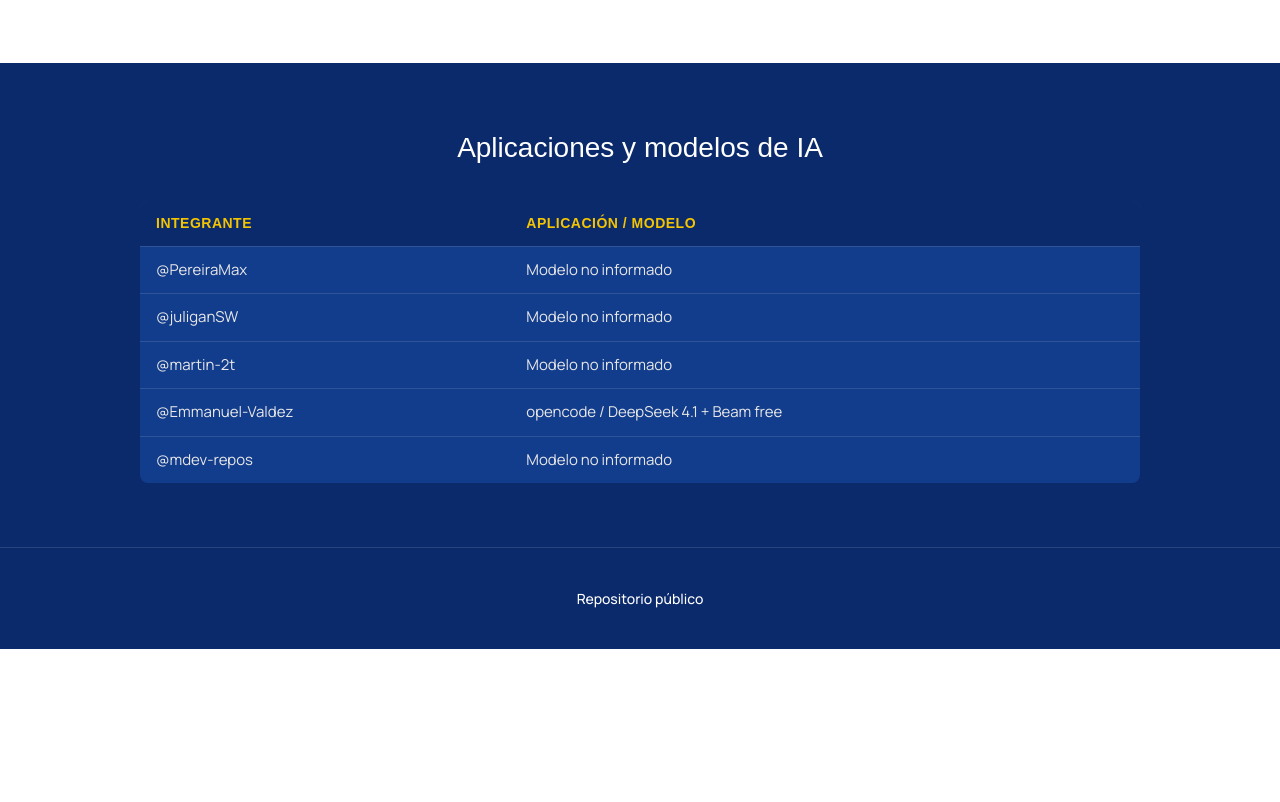
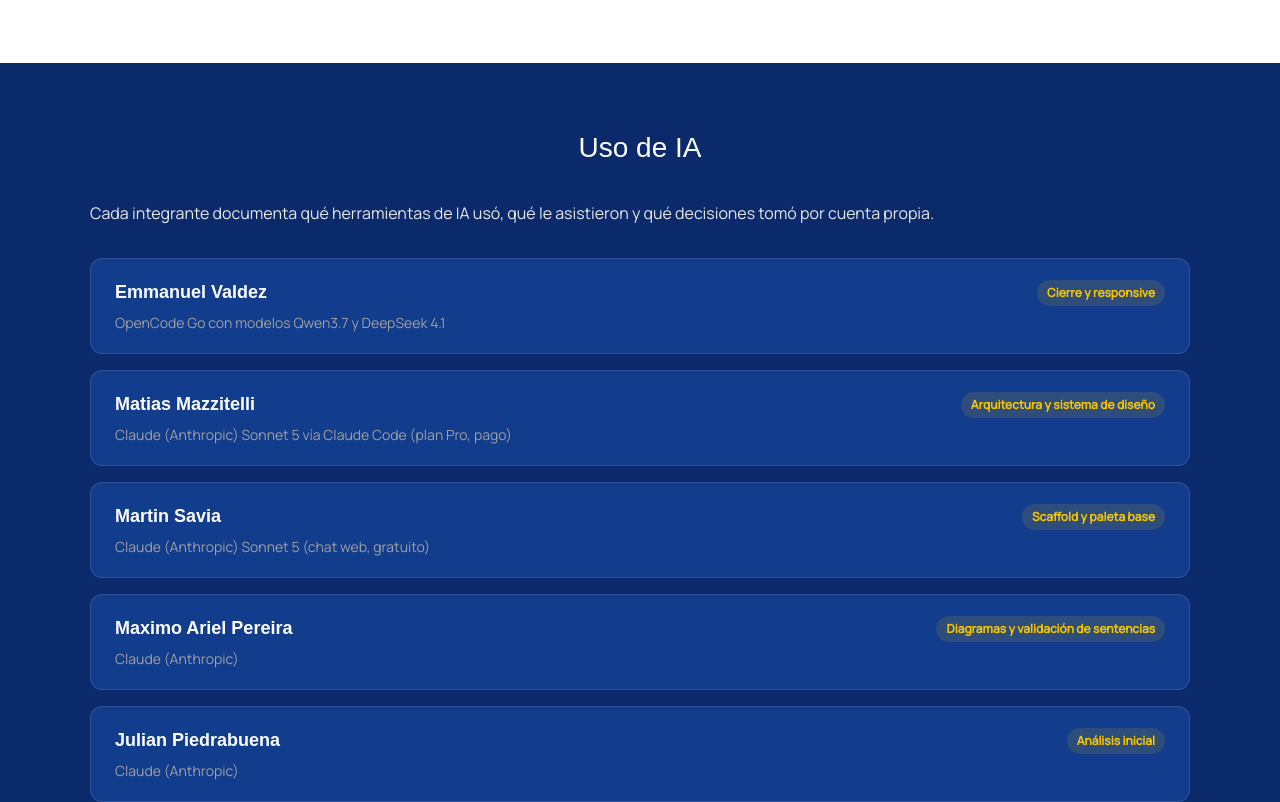
Before and after one commit to Emmanuel-Valdez/matchdeverdad-landing, a React (Vite) app: page / in a window 1280 px wide. Shown: the part 4841-5643 px from the top of the page. Before the commit the page ends 5490 px from the top, so only its background shows below. Built offline with nearby package versions, Linux system fonts and the light colour scheme; a web font is replaced by a local one.

Commit message:
feat: sección Uso de IA con cards expandibles, cleanup CSS huérfano

```diff
--- a/src/App.jsx
+++ b/src/App.jsx
@@ -5,6 +5,7 @@ import Propuestas from './components/Propuestas'
 import Flujos from './components/Flujos'
 import Detalles from './components/Detalles'
 import Equipo from './components/Equipo'
+import UsoIA from './components/UsoIA'
 import Footer from './components/Footer'
 
 function App() {
@@ -16,6 +17,7 @@ function App() {
       <Flujos />
       <Detalles />
       <Equipo />
+      <UsoIA />
       <Footer />
     </Layout>
   )
--- a/src/components/Equipo.jsx
+++ b/src/components/Equipo.jsx
@@ -1,14 +1,13 @@
 const integrantes = [
-  { nombre: 'Maximo Ariel Pereira', github: 'PereiraMax', ia: 'Modelo no informado' },
-  { nombre: 'Julian Piedrabuena', github: 'juliganSW', ia: 'Modelo no informado' },
-  { nombre: 'Martin Savia', github: 'martin-2t', ia: 'Modelo no informado' },
-  { nombre: 'Emmanuel Valdez', github: 'Emmanuel-Valdez', ia: 'opencode / DeepSeek 4.1 + Beam free' },
-  { nombre: 'Matias Mazzitelli', github: 'mdev-repos', ia: 'Modelo no informado' },
+  { nombre: 'Maximo Ariel Pereira', github: 'PereiraMax' },
+  { nombre: 'Julian Piedrabuena', github: 'juliganSW' },
+  { nombre: 'Martin Savia', github: 'martin-2t' },
+  { nombre: 'Emmanuel Valdez', github: 'Emmanuel-Valdez' },
+  { nombre: 'Matias Mazzitelli', github: 'mdev-repos' },
 ]
 
 function Equipo() {
   return (
-    <>
     <section id="equipo" className="section-light">
       <div className="equipo-inner">
         <h2 className="section-heading">Equipo</h2>
@@ -29,29 +28,6 @@ function Equipo() {
         </ul>
       </div>
     </section>
-
-      <section id="ia" className="section-dark">
-        <div className="equipo-inner">
-          <h2 className="section-heading">Aplicaciones y modelos de IA</h2>
-          <table className="ia-table">
-            <thead>
-              <tr>
-                <th>Integrante</th>
-                <th>Aplicación / Modelo</th>
-              </tr>
-            </thead>
-            <tbody>
-              {integrantes.map((i) => (
-                <tr key={i.github}>
-                  <td>@{i.github}</td>
-                  <td>{i.ia}</td>
-                </tr>
-              ))}
-            </tbody>
-          </table>
-        </div>
-      </section>
-    </>
   )
 }
 
--- /dev/null
+++ b/src/components/UsoIA.jsx
@@ -0,0 +1,128 @@
+const integrantesIA = [
+  {
+    nombre: 'Emmanuel Valdez',
+    github: 'Emmanuel-Valdez',
+    herramientas: 'OpenCode Go con modelos Qwen3.7 y DeepSeek 4.1',
+    destacado: 'Cierre y responsive',
+    asistio: [
+      'Cierre del repositorio y pulido de la landing para entrega',
+      'Menú hamburguesa responsive con backdrop y cierre por Escape',
+      'Escalado de diagramas de flujo (R3/R4) para viewport mobile',
+      'Eliminación de min-width forzado en el pipeline',
+      'Sección "Uso de IA" con cards expandibles',
+      'Limpieza de archivos de prueba',
+    ],
+    criterio:
+      'Revisé y ajusté a mano cada componente tocado: el hamburger se probó con teclado (Tab, Escape) y en viewport 375px. Los diagramas escalados se verificaron visualmente en mobile y desktop.',
+  },
+  {
+    nombre: 'Matias Mazzitelli',
+    github: 'mdev-repos',
+    herramientas: 'Claude (Anthropic) Sonnet 5 vía Claude Code (plan Pro, pago)',
+    destacado: 'Arquitectura y sistema de diseño',
+    asistio: [
+      'Revisión de la arquitectura del repo: estructura de componentes, separación de concerns',
+      'Decisiones sobre el sistema de diseño: paleta, tipografías, variables CSS',
+      'Estrategia de deploy en Netlify: build command, carpeta dist',
+      'Revisión de accesibilidad: contraste, focus-visible en elementos interactivos',
+    ],
+    criterio:
+      'Definí junto con el equipo la estructura de componentes y el flujo de navegación por anclas. Decidí que los diagramas se construyeran en HTML/CSS puro para mantener el bundle liviano.',
+  },
+  {
+    nombre: 'Martin Savia',
+    github: 'martin-2t',
+    herramientas: 'Claude (Anthropic) Sonnet 5 (chat web, gratuito)',
+    destacado: 'Scaffold y paleta base',
+    asistio: [
+      'Scaffold inicial del proyecto: Vite + React, estructura de carpetas',
+      'Configuración de Google Fonts con preconnect y font-display: swap',
+      'Sistema de variables CSS para la paleta',
+      'Revisión de la estructura semántica del HTML',
+    ],
+    criterio:
+      'Decidí que el proyecto usara Vite por la velocidad de build y el HMR. Definí la paleta basándome en el práctico original y agregué las variables CSS para mantener consistencia.',
+  },
+  {
+    nombre: 'Maximo Ariel Pereira',
+    github: 'PereiraMax',
+    herramientas: 'Claude (Anthropic)',
+    destacado: 'Diagramas y validación de sentencias',
+    asistio: [
+      'Decisiones sobre la sección de Diagramas de Flujo: estructura de nodos, flechas, ramas',
+      'Revisión de la lógica de presentación de R3, R4 y el pipeline',
+      'Aporte sobre la sección de Detalles: estructura de datos de entrada/salida',
+      'Validación de que los diagramas reflejen correctamente las sentencias',
+    ],
+    criterio:
+      'Propuse que los diagramas usaran una convención visual consistente: óvalos para inicio/fin, rectángulos para acciones, rombos para decisiones, borde dashed para intervención humana.',
+  },
+  {
+    nombre: 'Julian Piedrabuena',
+    github: 'juliganSW',
+    herramientas: 'Claude (Anthropic)',
+    destacado: 'Análisis inicial',
+    asistio: [
+      'Elaboración del análisis inicial que sirvió como base para la resolución del trabajo',
+      'Redacción del contenido de las secciones Sentencias (R3 y R4)',
+      'Redacción del contenido de las secciones Propuestas',
+      'Definición de la estructura de datos para los desplegables de Detalles',
+    ],
+    criterio:
+      'Como encargado del análisis inicial, definí qué texto iba en cada sección para mantener fidelidad con la consigna. Decidí que las sentencias se mostraran textuales para que el profesor pueda verificar la correspondencia.',
+  },
+]
+
+function UsoIA() {
+  return (
+    <section id="ia" className="section-dark">
+      <div className="ia-inner">
+        <h2 className="section-heading">Uso de IA</h2>
+        <p className="ia-intro">
+          Cada integrante documenta qué herramientas de IA usó, qué le asistieron y qué decisiones tomó por cuenta propia.
+        </p>
+
+        <div className="ia-grid">
+          {integrantesIA.map((i) => (
+            <details key={i.github} className="ia-card">
+              <summary className="ia-card-header">
+                <div className="ia-card-title">
+                  <span className="ia-card-name">{i.nombre}</span>
+                  <span className="ia-card-badge">{i.destacado}</span>
+                </div>
+                <div className="ia-card-tool">{i.herramientas}</div>
+              </summary>
+
+              <div className="ia-card-body">
+                <div className="ia-block">
+                  <h4 className="ia-block-title">Qué asistió la IA</h4>
+                  <ul className="ia-list">
+                    {i.asistio.map((item, idx) => (
+                      <li key={idx}>{item}</li>
+                    ))}
+                  </ul>
+                </div>
+
+                <div className="ia-block">
+                  <h4 className="ia-block-title">Criterio propio</h4>
+                  <p>{i.criterio}</p>
+                </div>
+
+                <a
+                  href={`https://github.com/${i.github}`}
+                  className="ia-github-link"
+                  target="_blank"
+                  rel="noopener noreferrer"
+                >
+                  @{i.github} en GitHub
+                </a>
+              </div>
+            </details>
+          ))}
+        </div>
+      </div>
+    </section>
+  )
+}
+
+export default UsoIA
--- a/src/index.css
+++ b/src/index.css
@@ -754,40 +754,6 @@ main {
   border-radius: 2px;
 }
 
-.ia-table {
-  width: 100%;
-  border-collapse: collapse;
-  background: var(--surface-dark-elevated);
-  border-radius: 8px;
-  overflow: hidden;
-}
-
-.ia-table th,
-.ia-table td {
-  padding: 12px 16px;
-  text-align: left;
-  border-bottom: 1px solid var(--hairline-dark);
-}
-
-.ia-table th {
-  background: var(--canvas-dark);
-  color: var(--primary);
-  font-size: 14px;
-  font-weight: 600;
-  font-family: var(--font-display);
-  text-transform: uppercase;
-  letter-spacing: 0.5px;
-}
-
-.ia-table td {
-  font-size: 15px;
-  color: var(--body-dark);
-}
-
-.ia-table tr:last-child td {
-  border-bottom: none;
-}
-
 .site-footer {
   background: var(--canvas-dark);
   padding: 32px var(--gutter);
@@ -931,3 +897,167 @@ main {
     min-width: unset;
   }
 }
+
+/* === Uso de IA === */
+.ia-inner {
+  max-width: 1100px;
+  margin: 0 auto;
+}
+
+.ia-intro {
+  font-size: 16px;
+  color: var(--body-dark);
+  margin-bottom: 32px;
+  line-height: 1.6;
+}
+
+.ia-grid {
+  display: grid;
+  gap: 16px;
+}
+
+.ia-card {
+  background: var(--surface-dark-elevated);
+  border-radius: 12px;
+  overflow: hidden;
+  border: 1px solid var(--hairline-dark);
+}
+
+.ia-card-header {
+  padding: 20px 24px;
+  cursor: pointer;
+  list-style: none;
+  transition: background 0.2s;
+}
+
+.ia-card-header::-webkit-details-marker {
+  display: none;
+}
+
+.ia-card-header:hover {
+  background: rgba(245, 196, 0, 0.05);
+}
+
+.ia-card-header:focus-visible {
+  outline: 2px solid var(--primary);
+  outline-offset: -2px;
+}
+
+.ia-card-title {
+  display: flex;
+  align-items: center;
+  justify-content: space-between;
+  gap: 12px;
+  flex-wrap: wrap;
+}
+
+.ia-card-name {
+  font-size: 18px;
+  font-weight: 600;
+  font-family: var(--font-display);
+  color: var(--on-dark);
+}
+
+.ia-card-badge {
+  font-size: 12px;
+  font-weight: 600;
+  color: var(--primary);
+  background: rgba(245, 196, 0, 0.12);
+  padding: 4px 10px;
+  border-radius: 999px;
+  white-space: nowrap;
+}
+
+.ia-card-tool {
+  font-size: 14px;
+  color: var(--mute-dark);
+  margin-top: 6px;
+}
+
+.ia-card-body {
+  padding: 0 24px 24px;
+  display: flex;
+  flex-direction: column;
+  gap: 20px;
+}
+
+.ia-block-title {
+  font-size: 14px;
+  font-weight: 700;
+  color: var(--primary);
+  text-transform: uppercase;
+  letter-spacing: 0.5px;
+  margin-bottom: 8px;
+}
+
+.ia-block p {
+  font-size: 15px;
+  color: var(--body-dark);
+  line-height: 1.6;
+}
+
+.ia-list {
+  list-style: none;
+  padding: 0;
+  margin: 0;
+  display: flex;
+  flex-direction: column;
+  gap: 8px;
+}
+
+.ia-list li {
+  font-size: 15px;
+  color: var(--body-dark);
+  padding-left: 20px;
+  position: relative;
+  line-height: 1.5;
+}
+
+.ia-list li::before {
+  content: '→';
+  position: absolute;
+  left: 0;
+  color: var(--primary);
+  font-weight: 700;
+}
+
+.ia-github-link {
+  font-size: 14px;
+  color: var(--primary);
+  text-decoration: none;
+  font-weight: 600;
+  transition: opacity 0.2s;
+}
+
+.ia-github-link:hover {
+  opacity: 0.8;
+}
+
+.ia-github-link:focus-visible {
+  outline: 2px solid var(--primary);
+  outline-offset: 2px;
+  border-radius: 2px;
+}
+
+@media (max-width: 768px) {
+  .ia-card-header {
+    padding: 16px 20px;
+  }
+
+  .ia-card-name {
+    font-size: 16px;
+  }
+
+  .ia-card-badge {
+    font-size: 11px;
+    padding: 3px 8px;
+  }
+
+  .ia-card-tool {
+    font-size: 13px;
+  }
+
+  .ia-card-body {
+    padding: 0 20px 20px;
+  }
+}
```
Lines whose indentation alone changed are shown as unchanged.
